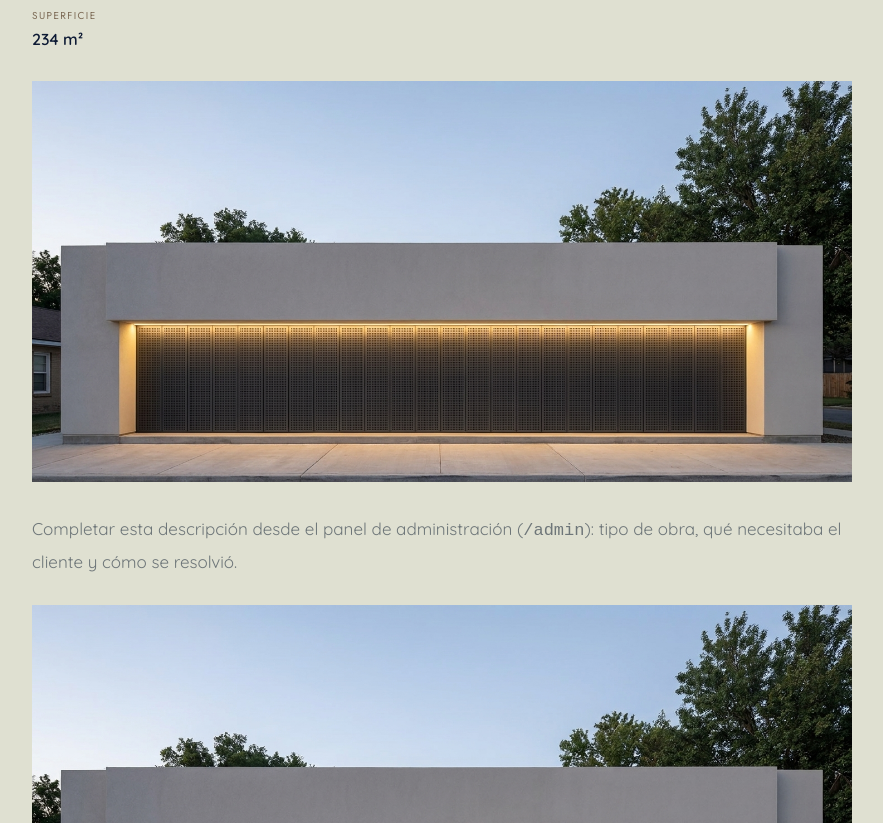
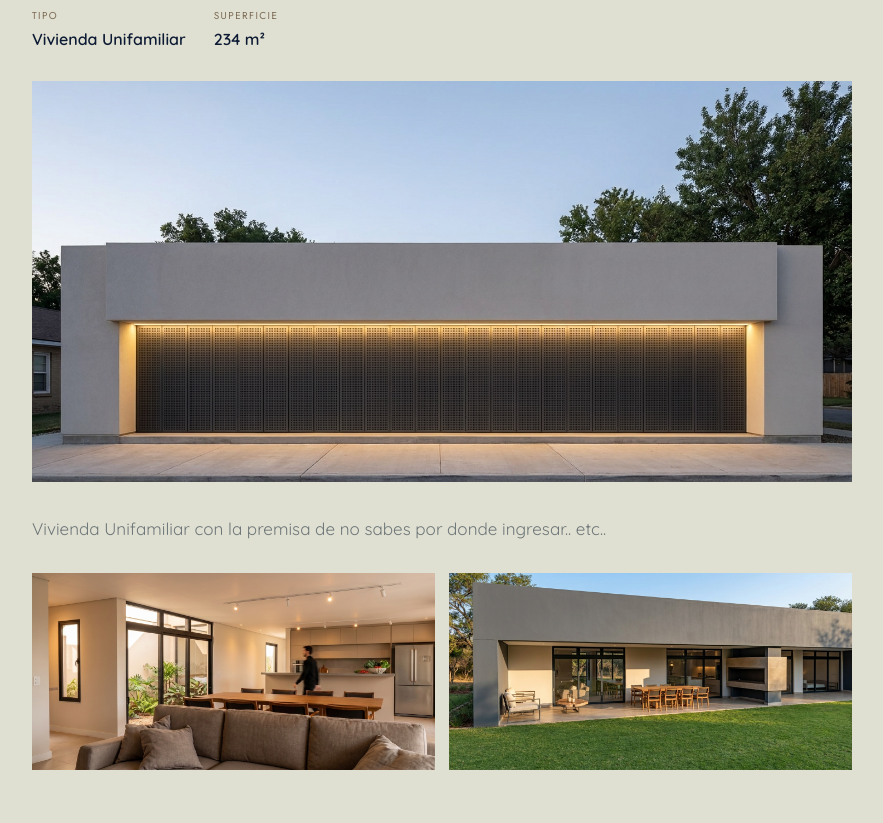
Before and after one commit to gonzagonzalonoir-gif/estudio-noir, an Eleventy site: page src/proyectos/gerard.md in a window 1280 px wide. Shown: the part 249-1072 px from the top of the page, without its empty margins (198-1081 px from the left). Built offline with nearby package versions, Linux system fonts and the light colour scheme; Eleventy itself is replaced by a stand-in of ours; files that its build step writes are made by us from their sources.

Commit message:
Update Proyectos “gerard”

```diff
--- a/src/proyectos/gerard.md
+++ b/src/proyectos/gerard.md
@@ -1,13 +1,14 @@
 ---
 layout: proyecto.njk
 title: Casa Tamiz
-tipo: ""
+tipo: Vivienda Unifamiliar
 ubicacion: Concordia Entre Rios
 anio: "2026"
 metros: "234"
 portada: /img/uploads/rendair-sketch-to-render-24-08-2026-a2955aed.png
 galeria:
-  - /img/uploads/rendair-sketch-to-render-24-08-2026-a2955aed.png
+  - /img/uploads/render-casa-silvia.png
+  - /img/uploads/rendair-sketch-to-render-24-08-2026-c0a0085c.png
 orden: 1
 ---
-Completar esta descripción desde el panel de administración (`/admin`): tipo de obra, qué necesitaba el cliente y cómo se resolvió.
+Vivienda Unifamiliar con la premisa de no sabes por donde ingresar.. etc..
```
